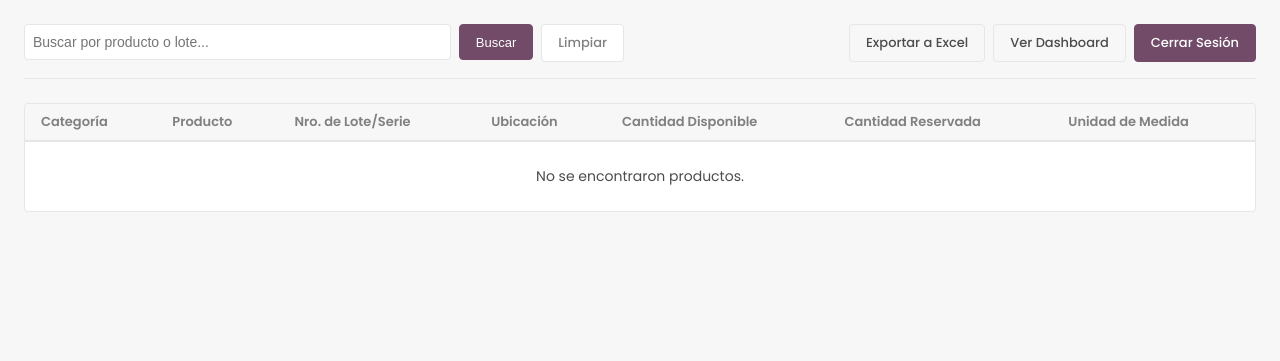
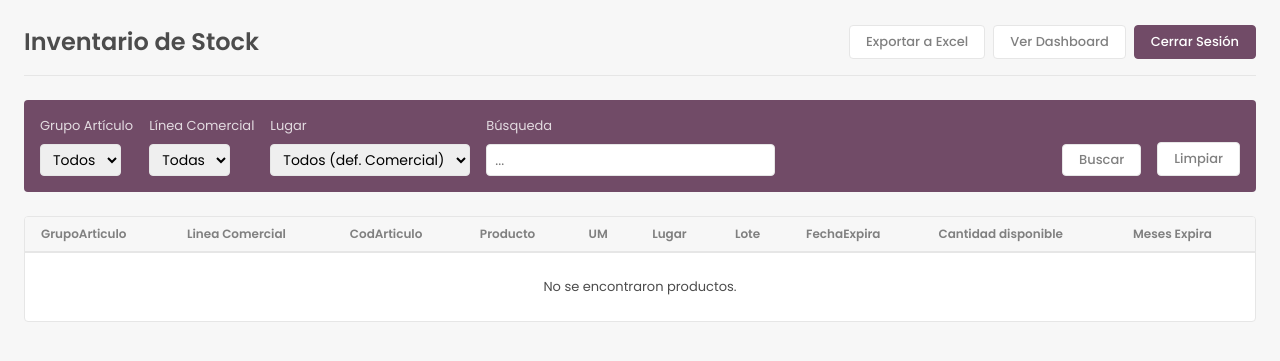
Before and after one commit to josemontero-agv/dashboard-Cobranzas, a Flask app: page / in a window 1280 px wide. Shown: the top 361 px of the page. Run offline with Flask 3, Linux system fonts and the light colour scheme; the visitor is signed in with stand-in values (Sample User, id 1).

Commit message:
Mejora en la vista y barra de filtros

```diff
--- a/app.py
+++ b/app.py
@@ -6,13 +6,13 @@
 import os
 import pandas as pd
 import io
+from datetime import datetime
 
 load_dotenv()
 app = Flask(__name__)
 app.secret_key = os.getenv('SECRET_KEY')
 data_manager = OdooManager()
 
-# ... (tus rutas /login, /logout y /export/excel no cambian) ...
 @app.route('/login', methods=['GET', 'POST'])
 def login():
     if request.method == 'POST':
@@ -35,37 +35,48 @@
 @app.route('/export/excel')
 def export_excel():
     if 'username' not in session: return redirect(url_for('login'))
-    search_term = request.args.get('search_term', '')
-    product_id = request.args.get('product_id', type=int)
-    inventory_data = data_manager.get_stock_inventory(search_term=search_term, product_id=product_id)
+
+    # Pasamos todos los filtros posibles a la función de exportación
+    selected_filters = {
+        'search_term': request.args.get('search_term'),
+        'product_id': request.args.get('product_id', type=int),
+        'grupo_id': request.args.get('grupo_id', type=int),
+        'linea_id': request.args.get('linea_id', type=int),
+        'lugar_id': request.args.get('lugar_id', type=int)
+    }
+
+    inventory_data = data_manager.get_stock_inventory(**selected_filters)
+
     if not inventory_data:
         flash('No hay datos para exportar.', 'warning')
         return redirect(url_for('inventory'))
-    # Preparamos el DataFrame para exportar
-    export_df_data = [{k: v for k, v in item.items() if k not in ['product_id', 'category_id']} for item in inventory_data]
+
+    export_df_data = [{k: v for k, v in item.items() if k not in ['product_id', 'grupo_articulo_id']} for item in inventory_data]
     df = pd.DataFrame(export_df_data)
     output = io.BytesIO()
     with pd.ExcelWriter(output, engine='openpyxl') as writer:
         df.to_excel(writer, index=False, sheet_name='Inventario')
     output.seek(0)
-    return send_file(output, mimetype='application/vnd.openxmlformats-officedocument.spreadsheetml.sheet', as_attachment=True, download_name='inventario_stock.xlsx')
 
-# **RUTA MODIFICADA**
+    timestamp = datetime.now().strftime("%d-%m-%Y_%H-%M")
+    filename = f"inventario_stock_{timestamp}.xlsx"
+
+    return send_file(output, mimetype='application/vnd.openxmlformats-officedocument.spreadsheetml.sheet', as_attachment=True, download_name=filename)
+
 @app.route('/dashboard', methods=['GET', 'POST'])
 def dashboard():
-    if 'username' not in session:
-        return redirect(url_for('login'))
+    if 'username' not in session: return redirect(url_for('login'))
 
     selected_category_id = request.form.get('category_id', type=int)
     dashboard_data = data_manager.get_dashboard_data(category_id=selected_category_id)
 
-    # **MEJORA**: Obtenemos las categorías del inventario, no todas las de Odoo
     full_inventory = data_manager.get_stock_inventory()
     if full_inventory:
-        # Creamos una lista de categorías únicas presentes en el inventario
-        unique_categories_dict = {item['category_id']: item['category_name'] for item in full_inventory}
+        unique_categories_dict = {
+            item.get('grupo_articulo_id'): item.get('grupo_articulo')
+            for item in full_inventory if item.get('grupo_articulo_id')
+        }
         available_categories = [{'id': id, 'display_name': name} for id, name in unique_categories_dict.items()]
-        # Ordenamos alfabéticamente
         available_categories.sort(key=lambda x: x['display_name'])
     else:
         available_categories = []
@@ -76,19 +87,32 @@
 
     return render_template('dashboard.html', data=dashboard_data, categories=available_categories, selected_id=selected_category_id)
 
+# **RUTA DE INVENTARIO MODIFICADA**
 @app.route('/', methods=['GET', 'POST'])
 def inventory():
-    # ... (esta ruta no cambia) ...
-    if 'username' not in session: return redirect(url_for('login'))
-    search_term = ""
-    product_id = None
-    if request.method == 'POST':
-        search_term = request.form.get('search_term', '')
-        stock_data = data_manager.get_stock_inventory(search_term=search_term)
-    else: # GET
-        product_id = request.args.get('product_id', type=int)
-        stock_data = data_manager.get_stock_inventory(product_id=product_id)
-    return render_template('inventory.html', inventory=stock_data, search_term=search_term)
+    if 'username' not in session:
+        return redirect(url_for('login'))
+
+    filter_options = data_manager.get_filter_options()
+
+    # Usamos request.values que combina los datos del formulario (POST) y de la URL (GET)
+    selected_filters = {
+        'search_term': request.values.get('search_term'),
+        'product_id': request.values.get('product_id', type=int), # <-- Leemos el product_id
+        'grupo_id': request.values.get('grupo_id', type=int),
+        'linea_id': request.values.get('linea_id', type=int),
+        'lugar_id': request.values.get('lugar_id', type=int)
+    }
+
+    # Pasamos todos los filtros a la función de búsqueda
+    stock_data = data_manager.get_stock_inventory(**selected_filters)
+
+    return render_template(
+        'inventory.html',
+        inventory=stock_data,
+        filter_options=filter_options,
+        selected_filters=selected_filters
+    )
 
 if __name__ == '__main__':
     app.run(debug=True)
--- a/static/css/style.css
+++ b/static/css/style.css
@@ -7,9 +7,18 @@
     --color-primary-dark: #633f5a;
     --color-text-primary: #4c4c4c;
     --color-text-secondary: #808080;
+    --color-text-inverted: #ffffff;
     --color-background: #f7f7f7;
     --color-surface: #ffffff;
     --color-border: #e6e6e6;
+    /* Colores de estado */
+    --color-danger-bg: #FEE2E2;
+    --color-danger-text: #991B1B;
+    --color-warning-bg: #d9dbde;
+    --color-warning-text: #374151;
+    --color-success-bg: #D1FAE5;
+    --color-success-text: #065F46;
+
 
     /* Tipografía */
     --font-family-base: 'Poppins', -apple-system, BlinkMacSystemFont, "Segoe UI", Roboto, "Helvetica Neue", Arial, sans-serif;
@@ -58,12 +67,24 @@
     margin: 0;
 }
 
+/* Barra de Filtros */
+.filter-bar {
+    background-color: var(--color-primary);
+    padding: var(--space-3);
+    border-radius: var(--border-radius);
+    margin-bottom: var(--space-4);
+}
+.filter-bar label {
+    color: var(--color-text-inverted);
+    opacity: 0.8;
+}
+
 /* Botones */
 .btn {
     display: inline-flex;
     align-items: center;
     justify-content: center;
-    height: 36px;
+    height: 32px;
     padding: 0 var(--space-3);
     border: 1px solid var(--color-border);
     border-radius: var(--border-radius);
@@ -72,11 +93,13 @@
     text-decoration: none;
     cursor: pointer;
     transition: all 0.2s ease-in-out;
-    background-color: var(--color-background);
+    background-color: var(--color-surface);
     color: var(--color-text-primary);
+    font-family: inherit; /* **MEJORA**: Hereda la fuente principal */
 }
 .btn:hover {
-    background-color: var(--color-border);
+    background-color: var(--color-background);
+    border-color: #d9d9d9;
 }
 .btn.btn--primary {
     background-color: var(--color-primary);
@@ -87,7 +110,6 @@
     background-color: var(--color-primary-dark);
     border-color: var(--color-primary-dark);
 }
-/* **NUEVO ESTILO**: Botón secundario */
 .btn.btn--secondary {
     background-color: var(--color-surface);
     border-color: var(--color-border);
@@ -98,15 +120,21 @@
     background-color: var(--color-background);
 }
 
+.filter-bar .btn:hover {
+    background-color: var(--color-border);
+    color: var(--color-text-primary);
+}
+
 
 /* Formularios */
-.form-control {
-    height: 36px;
+.form-control, .form-select {
+    height: 32px;
     padding: 0 var(--space-2);
     border: 1px solid var(--color-border);
     border-radius: var(--border-radius);
     font-size: var(--font-size-base);
     box-sizing: border-box;
+    font-family: inherit; /* **MEJORA**: Hereda la fuente principal */
 }
 
 /* Tabla */
@@ -126,7 +154,7 @@
     background-color: var(--color-background);
     font-weight: 600;
     color: var(--color-text-secondary);
-    font-size: var(--font-size-sm);
+    font-size: 12px;
     text-align: left;
     padding: var(--space-2) var(--space-3);
     border-bottom: 2px solid var(--color-border);
@@ -138,10 +166,22 @@
     padding: var(--space-2) var(--space-3);
     border-bottom: 1px solid var(--color-border);
     vertical-align: middle;
+    font-size: 13px;
+    white-space: normal;
 }
 .table tbody tr:last-child td {
     border-bottom: none;
 }
+.text-right {
+    text-align: right;
+}
+.text-center {
+    text-align: center;
+}
+.col-no-wrap {
+    white-space: nowrap !important;
+}
+
 
 /* Login Card */
 .login-card {
@@ -153,3 +193,18 @@
     margin: 0 auto;
     border: 1px solid var(--color-border);
 }
+
+/* Estilos para los estados de expiración */
+.status-vence-pronto {
+    background-color: var(--color-danger-bg);
+    color: var(--color-danger-text);
+    font-weight: 600;
+}
+.status-advertencia {
+    background-color: var(--color-warning-bg);
+    color: var(--color-warning-text);
+}
+.status-ok {
+    background-color: var(--color-success-bg);
+    color: var(--color-success-text);
+}
--- a/templates/inventory.html
+++ b/templates/inventory.html
@@ -2,47 +2,101 @@
 
 {% block content %}
 <header class="page-header">
-
-    <form method="POST" action="{{ url_for('inventory') }}" style="display: flex; gap: var(--space-2); flex-grow: 1; max-width: 600px;">
-        <input type="text" name="search_term" placeholder="Buscar por producto o lote..." value="{{ search_term or '' }}" class="form-control" style="flex-grow: 1;">
-        <button type="submit" class="btn btn--primary">Buscar</button>
-        <a href="{{ url_for('inventory') }}" class="btn btn--secondary">Limpiar</a>
-    </form>
-
+    <h1 class="page-title">Inventario de Stock</h1>
     <div style="display: flex; gap: var(--space-2);">
-        <a href="{{ url_for('export_excel', search_term=search_term, product_id=request.args.get('product_id')) }}" class="btn">Exportar a Excel</a>
-        <a href="{{ url_for('dashboard') }}" class="btn">Ver Dashboard</a>
+        <a href="{{ url_for('export_excel', **selected_filters) }}" class="btn btn--secondary">Exportar a Excel</a>
+        <a href="{{ url_for('dashboard') }}" class="btn btn--secondary">Ver Dashboard</a>
         <a href="{{ url_for('logout') }}" class="btn btn--primary">Cerrar Sesión</a>
     </div>
 </header>
+
+<div class="filter-bar">
+    <form method="POST" action="{{ url_for('inventory') }}">
+        <div style="display: flex; flex-wrap: wrap; gap: var(--space-3); align-items: flex-end;">
+
+            <div>
+                <label for="grupo_id" style="font-size: var(--font-size-sm); margin-bottom: var(--space-2); display: block;">Grupo Artículo</label>
+                <select name="grupo_id" id="grupo_id" class="form-control">
+                    <option value="">Todos</option>
+                    {% for grupo in filter_options.grupos %}
+                        <option value="{{ grupo.id }}" {% if grupo.id == selected_filters.grupo_id %}selected{% endif %}>
+                            {{ grupo.display_name }}
+                        </option>
+                    {% endfor %}
+                </select>
+            </div>
+
+            <div>
+                <label for="linea_id" style="font-size: var(--font-size-sm); margin-bottom: var(--space-2); display: block;">Línea Comercial</label>
+                <select name="linea_id" id="linea_id" class="form-control">
+                    <option value="">Todas</option>
+                    {% for linea in filter_options.lineas %}
+                        <option value="{{ linea.id }}" {% if linea.id == selected_filters.linea_id %}selected{% endif %}>
+                            {{ linea.display_name }}
+                        </option>
+                    {% endfor %}
+                </select>
+            </div>
+
+            <div>
+                <label for="lugar_id" style="font-size: var(--font-size-sm); margin-bottom: var(--space-2); display: block;">Lugar</label>
+                <select name="lugar_id" id="lugar_id" class="form-control">
+                    <option value="">Todos (def. Comercial)</option>
+                    {% for lugar in filter_options.lugares %}
+                        <option value="{{ lugar.id }}" {% if lugar.id == selected_filters.lugar_id %}selected{% endif %}>
+                            {{ lugar.display_name }}
+                        </option>
+                    {% endfor %}
+                </select>
+            </div>
+
+            <div style="flex-grow: 1;">
+                <label for="search_term" style="font-size: var(--font-size-sm); margin-bottom: var(--space-2); display: block;">Búsqueda</label>
+                <input type="text" name="search_term" placeholder="..." value="{{ selected_filters.search_term or '' }}" class="form-control">
+            </div>
+
+            <button type="submit" class="btn btn--secondary">Buscar</button>
+            <a href="{{ url_for('inventory') }}" class="btn btn--secondary">Limpiar</a>
+        </div>
+    </form>
+</div>
 
 <div class="table-container">
     <table class="table">
         <thead>
             <tr>
-                <th>Categoría</th>
+                <th>GrupoArticulo</th>
+                <th>Linea Comercial</th>
+                <th>CodArticulo</th>
                 <th>Producto</th>
-                <th>Nro. de Lote/Serie</th>
-                <th>Ubicación</th>
-                <th>Cantidad Disponible</th>
-                <th>Cantidad Reservada</th>
-                <th>Unidad de Medida</th>
+                <th>UM</th>
+                <th>Lugar</th>
+                <th>Lote</th>
+                <th class="col-no-wrap">FechaExpira</th>
+                <th class="text-right">Cantidad disponible</th>
+                <th class="text-center">Meses Expira</th>
             </tr>
         </thead>
         <tbody>
             {% for item in inventory %}
             <tr>
-                <td>{{ item.category_name }}</td>
-                <td>{{ item.product_name }}</td>
-                <td>{{ item.lot_name }}</td>
-                <td>{{ item.location_name }}</td>
-                <td>{{ item.quantity }}</td>
-                <td>{{ item.reserved_quantity }}</td>
-                <td>{{ item.uom_name }}</td>
+                <td>{{ item.grupo_articulo }}</td>
+                <td>{{ item.linea_comercial }}</td>
+                <td>{{ item.cod_articulo }}</td>
+                <td>{{ item.producto }}</td>
+                <td>{{ item.um }}</td>
+                <td>{{ item.lugar }}</td>
+                <td>{{ item.lote }}</td>
+                <td class="col-no-wrap">{{ item.fecha_expira }}</td>
+                <td class="text-right">{{ item.cantidad_disponible }}</td>
+                {% set meses = item.meses_expira %}
+                {% set status_class = '' %}
+                {% if meses is not none and 0 <= meses <= 3 %}{% set status_class = 'status-vence-pronto' %}{% elif meses is not none and 4 <= meses <= 7 %}{% set status_class = 'status-advertencia' %}{% elif meses is not none and 8 <= meses <= 12 %}{% set status_class = 'status-ok' %}{% endif %}
+                <td class="text-center {{ status_class }}">{{ meses if meses is not none else 'N/A' }}</td>
             </tr>
             {% else %}
             <tr>
-                <td colspan="7" style="text-align: center; padding: var(--space-4);">No se encontraron productos.</td>
+                <td colspan="10" style="text-align: center; padding: var(--space-4);">No se encontraron productos.</td>
             </tr>
             {% endfor %}
         </tbody>
```
Also changed, not shown: odoo_manager.py (+98 -58 lines).
